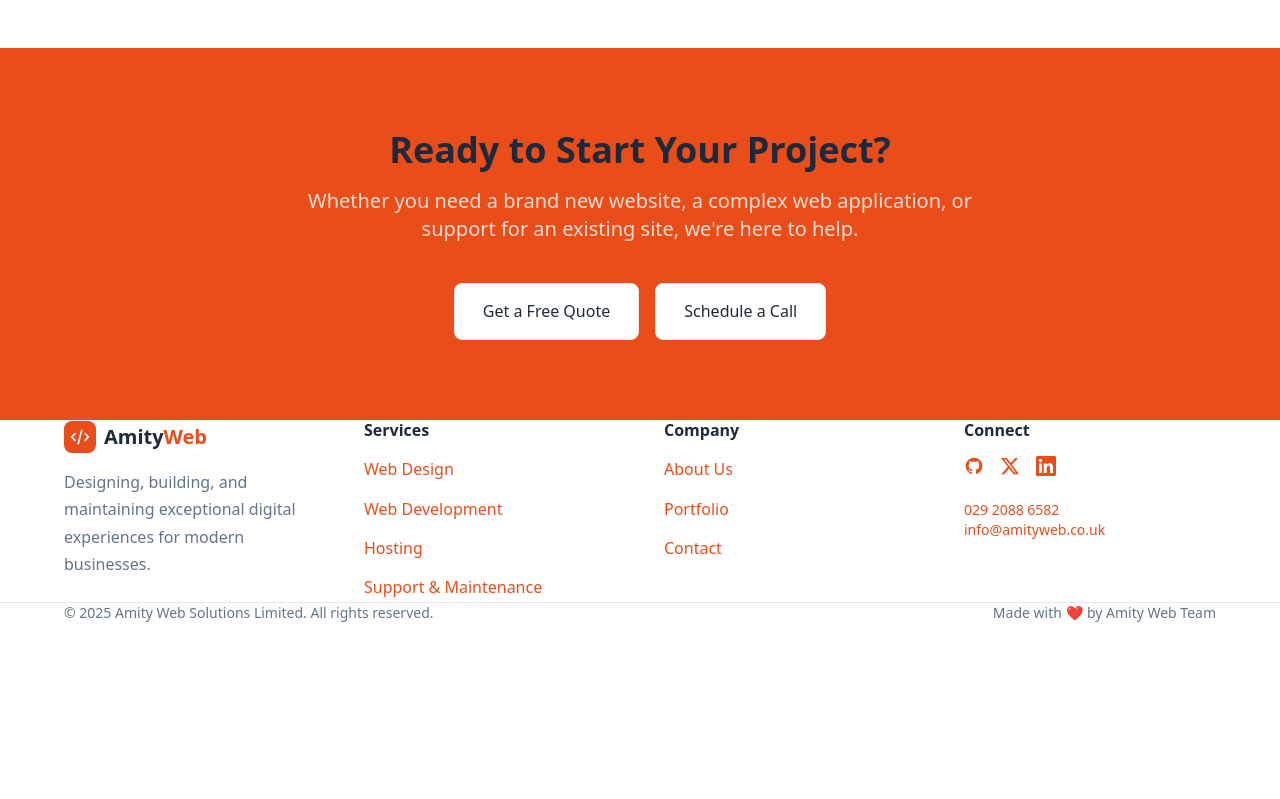
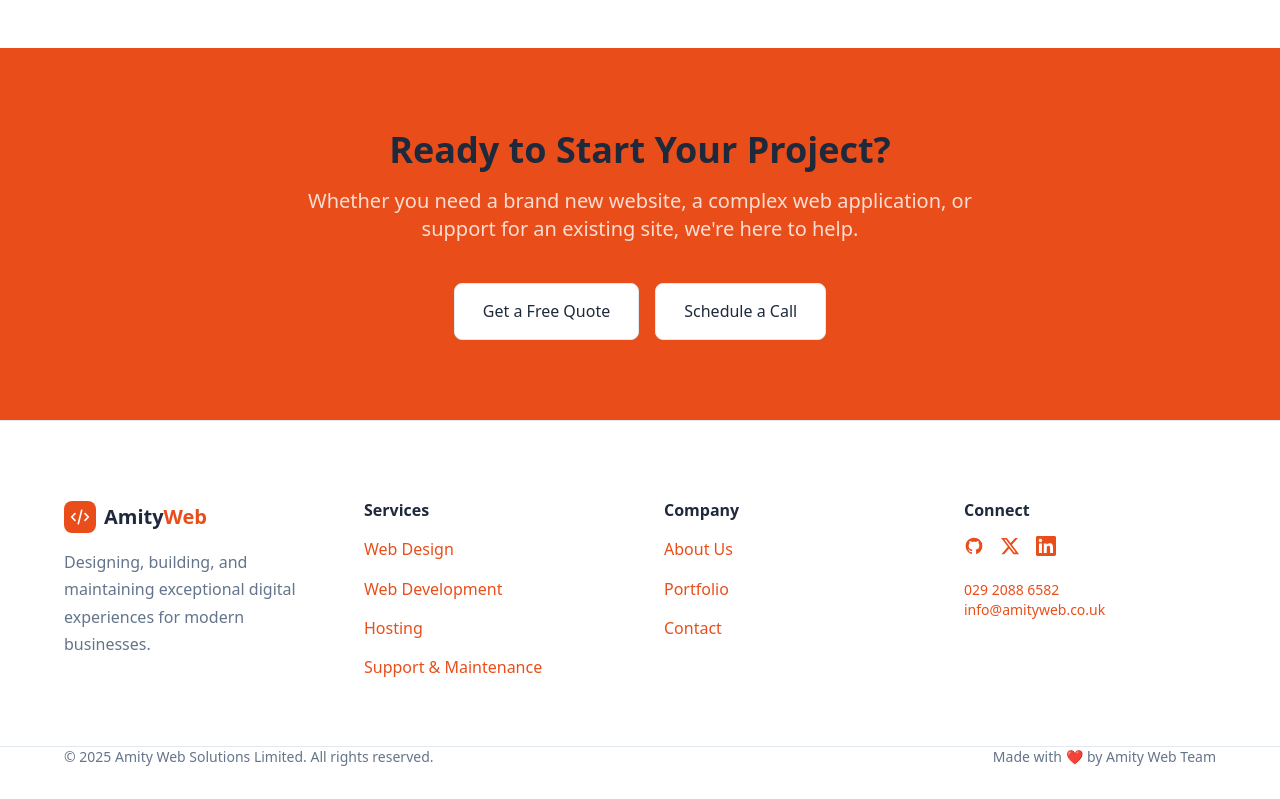
Before and after one commit to amityweb/amityweb-nextjs, a Next.js app: page / in a window 1280 px wide. Shown: the part 3018-3817 px from the top of the page. Before the commit the page ends 3641 px from the top, so only its background shows below. Built offline with nearby package versions, Linux system fonts and the light colour scheme.

Commit message:
Fix footer padding - apply to section not container

```diff
--- a/src/components/Footer.tsx
+++ b/src/components/Footer.tsx
@@ -8,8 +8,8 @@ export default function Footer()
     const currentYear = new Date().getFullYear();
 
     return (
-        <footer className="bg-white border-t border-[var(--border)]">
-            <div className="container py-20">
+        <footer className="bg-white border-t border-[var(--border)] pt-20 pb-8">
+            <div className="container">
                 <div className="grid grid-cols-1 md:grid-cols-2 lg:grid-cols-4 gap-12">
                     {/* Company Info */}
                     <div>
@@ -126,8 +126,8 @@ export default function Footer()
             </div>
 
             {/* Bottom Bar */}
-            <div className="border-t border-[var(--border)]">
-                <div className="container py-8">
+            <div className="border-t border-[var(--border)] mt-16">
+                <div className="container pt-8">
                     <div className="flex flex-col md:flex-row justify-between items-center gap-4 text-sm text-[var(--muted)]">
                         <p>
                             © {currentYear} Amity Web Solutions Limited. All rights reserved.
```
